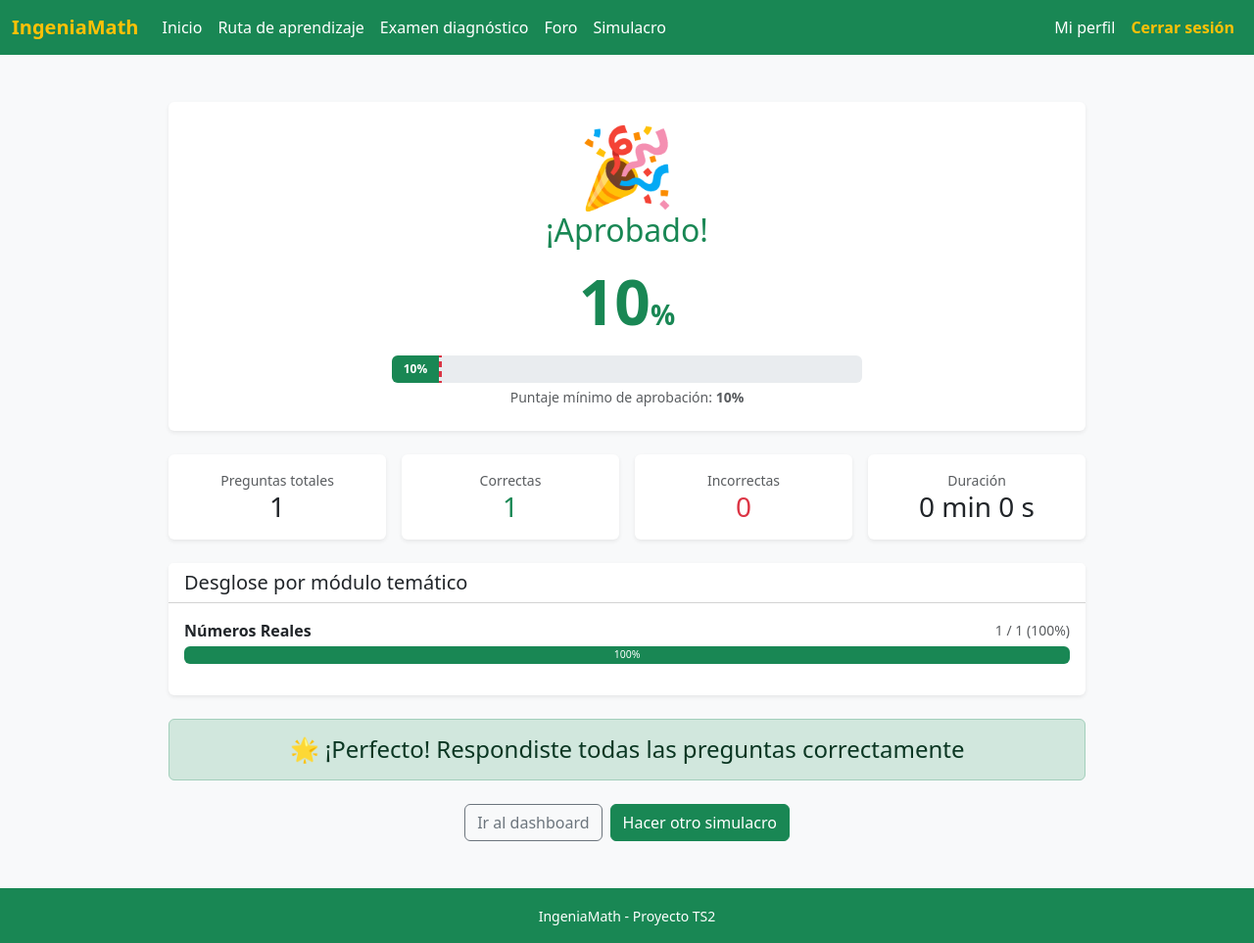
After one commit to dxRony/IngeniaMath, a Laravel app: page /student/mock-exams/1/results in a window 1280 px wide. The commit adds this page. Shown: the whole page at 98% size. Run offline with Laravel 12, Linux system fonts and the light colour scheme; a user stored in the database is signed in; data comes from the database, SQL or seed files in the repository; tables that the repository leaves empty hold one stand-in row (values such as "Sample post"); parts of the project's set-up code (start-up, migrations or seed data) failed here and were passed over.

Commit message:
add: retroalimentacion de resultados de simulacro

```diff
--- /dev/null
+++ b/resources/views/student/mock-exams/results.blade.php
@@ -0,0 +1,238 @@
+@extends('student.main')
+
+@section('content')
+    <div class="container py-4" style="max-width: 960px;">
+
+        @php
+            $isPassed = $exam->score >= $exam->config->min_passing_score;
+            $totalQuestions = $exam->exercises->count();
+            $correctCount = $exam->exercises->where('is_correct', true)->count();
+            $incorrectCount = $totalQuestions - $correctCount;
+            $unansweredCount = $exam->exercises->whereNull('answered_at')->count();
+        @endphp
+
+        {{-- Encabezado con resultado principal --}}
+        <div class="card shadow-sm mb-4 border-0">
+            <div class="card-body text-center py-4">
+                @if($isPassed)
+                    <div style="font-size: 5rem; line-height: 1;">🎉</div>
+                    <h2 class="text-success mb-3 mt-2">¡Aprobado!</h2>
+                @else
+                    <div style="font-size: 5rem; line-height: 1;">📚</div>
+                    <h2 class="text-warning mb-3 mt-2">Sigue practicando</h2>
+                @endif
+
+                <div class="display-3 fw-bold {{ $isPassed ? 'text-success' : 'text-warning' }}">
+                    {{ $exam->score }}<small class="fs-3">%</small>
+                </div>
+
+                {{-- Barra de comparativa con el puntaje mínimo --}}
+                <div class="mx-auto mt-3" style="max-width: 480px;">
+                    <div class="progress" style="height: 28px; position: relative;">
+                        <div class="progress-bar {{ $isPassed ? 'bg-success' : 'bg-warning' }}"
+                             role="progressbar"
+                             style="width: {{ $exam->score }}%;">
+                            <strong>{{ $exam->score }}%</strong>
+                        </div>
+                        {{-- Línea del puntaje mínimo --}}
+                        <div style="position: absolute; left: {{ $exam->config->min_passing_score }}%; top: -4px; bottom: -4px; border-left: 3px dashed #dc3545;"></div>
+                    </div>
+                    <small class="text-muted d-block mt-1">
+                        Puntaje mínimo de aprobación: <strong>{{ $exam->config->min_passing_score }}%</strong>
+                    </small>
+                </div>
+            </div>
+        </div>
+
+        {{-- Métricas generales --}}
+        <div class="row g-3 mb-4">
+            <div class="col-md-3">
+                <div class="card shadow-sm border-0 h-100">
+                    <div class="card-body text-center">
+                        <div class="text-muted small">Preguntas totales</div>
+                        <h3 class="mb-0">{{ $totalQuestions }}</h3>
+                    </div>
+                </div>
+            </div>
+            <div class="col-md-3">
+                <div class="card shadow-sm border-0 h-100">
+                    <div class="card-body text-center">
+                        <div class="text-muted small">Correctas</div>
+                        <h3 class="mb-0 text-success">{{ $correctCount }}</h3>
+                    </div>
+                </div>
+            </div>
+            <div class="col-md-3">
+                <div class="card shadow-sm border-0 h-100">
+                    <div class="card-body text-center">
+                        <div class="text-muted small">Incorrectas</div>
+                        <h3 class="mb-0 text-danger">{{ $incorrectCount }}</h3>
+                        @if($unansweredCount > 0)
+                            <small class="text-muted">({{ $unansweredCount }} sin responder)</small>
+                        @endif
+                    </div>
+                </div>
+            </div>
+            <div class="col-md-3">
+                <div class="card shadow-sm border-0 h-100">
+                    <div class="card-body text-center">
+                        <div class="text-muted small">Duración</div>
+                        <h3 class="mb-0">{{ $duration['formatted'] }}</h3>
+                    </div>
+                </div>
+            </div>
+        </div>
+
+        {{-- Desglose por módulo --}}
+        <div class="card shadow-sm border-0 mb-4">
+            <div class="card-header bg-white">
+                <h5 class="mb-0">Desglose por módulo temático</h5>
+            </div>
+            <div class="card-body">
+                @foreach($topicBreakdown as $row)
+                    @php
+                        $rowPercentage = $row['percentage'];
+                        $barColor = $rowPercentage >= 80 ? 'bg-success'
+                                  : ($rowPercentage >= 50 ? 'bg-warning' : 'bg-danger');
+                    @endphp
+                    <div class="mb-3">
+                        <div class="d-flex justify-content-between align-items-center mb-1">
+                            <strong>{{ $row['topic_name'] }}</strong>
+                            <span class="text-muted small">
+                            {{ $row['correct'] }} / {{ $row['total'] }}
+                            ({{ $rowPercentage }}%)
+                        </span>
+                        </div>
+                        <div class="progress" style="height: 18px;">
+                            <div class="progress-bar {{ $barColor }}" role="progressbar"
+                                 style="width: {{ $rowPercentage }}%;">
+                                @if($rowPercentage >= 15)
+                                    <small>{{ $rowPercentage }}%</small>
+                                @endif
+                            </div>
+                        </div>
+                    </div>
+                @endforeach
+            </div>
+        </div>
+
+        {{-- Lista de preguntas incorrectas --}}
+        @if($incorrectQuestions->count() > 0)
+            <div class="card shadow-sm border-0 mb-4">
+                <div class="card-header bg-white">
+                    <h5 class="mb-0">Preguntas incorrectas ({{ $incorrectQuestions->count() }})</h5>
+                    <small class="text-muted">Revisa la solución de cada pregunta para reforzar tu aprendizaje</small>
+                </div>
+                <div class="card-body">
+                    <div class="accordion" id="incorrectQuestionsAccordion">
+                        @foreach($incorrectQuestions as $idx => $examExercise)
+                            @php
+                                $exercise = $examExercise->exercise;
+                                $correctAnswerText = $resultsService->getCorrectAnswerText($exercise);
+                                $accordionId = 'q' . $examExercise->order;
+                            @endphp
+                            <div class="accordion-item">
+                                <h2 class="accordion-header">
+                                    <button class="accordion-button collapsed" type="button"
+                                            data-bs-toggle="collapse"
+                                            data-bs-target="#collapse{{ $accordionId }}">
+                                        <div class="d-flex flex-column flex-md-row align-items-md-center gap-2 w-100 me-3">
+                                            <span class="badge bg-danger">#{{ $examExercise->order }}</span>
+                                            <span class="badge rounded-pill text-bg-light border text-secondary">
+                                            {{ $exercise->subtopic->topic->name }}
+                                        </span>
+                                            <span class="text-truncate flex-grow-1">
+                                            {!! \Illuminate\Support\Str::limit(strip_tags($exercise->statement), 80) !!}
+                                        </span>
+                                        </div>
+                                    </button>
+                                </h2>
+                                <div id="collapse{{ $accordionId }}"
+                                     class="accordion-collapse collapse"
+                                     data-bs-parent="#incorrectQuestionsAccordion">
+                                    <div class="accordion-body">
+                                        {{-- Enunciado completo --}}
+                                        <div class="mb-3">
+                                            <h6 class="text-muted small text-uppercase">Enunciado</h6>
+                                            <p class="mb-0">{!! $exercise->statement !!}</p>
+                                        </div>
+
+                                        @if($exercise->image_url)
+                                            <img src="{{ Storage::url($exercise->image_url) }}"
+                                                 alt="Imagen del ejercicio"
+                                                 class="img-fluid rounded border mb-3"
+                                                 style="max-height: 200px;">
+                                        @endif
+
+                                        {{-- Respuestas comparadas --}}
+                                        <div class="row mb-3">
+                                            <div class="col-md-6 mb-2">
+                                                <h6 class="text-muted small text-uppercase">Tu respuesta</h6>
+                                                <div class="alert alert-danger mb-0 py-2">
+                                                    @if($examExercise->given_answer)
+                                                        {{ $examExercise->given_answer }}
+                                                    @else
+                                                        <em class="text-muted">Sin respuesta</em>
+                                                    @endif
+                                                </div>
+                                            </div>
+                                            <div class="col-md-6 mb-2">
+                                                <h6 class="text-muted small text-uppercase">Respuesta correcta</h6>
+                                                <div class="alert alert-success mb-0 py-2">
+                                                    <strong>{{ $correctAnswerText }}</strong>
+                                                </div>
+                                            </div>
+                                        </div>
+
+                                        {{-- Solución paso a paso --}}
+                                        @if($exercise->steps->count() > 0)
+                                            <h6 class="text-muted small text-uppercase mt-3">Solución paso a paso</h6>
+                                            <ol class="ps-3">
+                                                @foreach($exercise->steps->sortBy('step_number') as $step)
+                                                    <li class="mb-2">
+                                                        {!! $step->description !!}
+                                                        @if($step->image_url)
+                                                            <div class="mt-2">
+                                                                <img src="{{ Storage::url($step->image_url) }}"
+                                                                     alt="Paso {{ $step->step_number }}"
+                                                                     class="img-fluid rounded border"
+                                                                     style="max-height: 200px;">
+                                                            </div>
+                                                        @endif
+                                                    </li>
+                                                @endforeach
+                                            </ol>
+                                        @endif
+
+                                        {{-- Explicación conceptual --}}
+                                        @if($exercise->concept_explanation)
+                                            <h6 class="text-muted small text-uppercase mt-3">Explicación conceptual</h6>
+                                            <div class="alert alert-info mb-0">
+                                                {!! $exercise->concept_explanation !!}
+                                            </div>
+                                        @endif
+                                    </div>
+                                </div>
+                            </div>
+                        @endforeach
+                    </div>
+                </div>
+            </div>
+        @else
+            <div class="alert alert-success text-center">
+                <h4 class="mb-0">🌟 ¡Perfecto! Respondiste todas las preguntas correctamente</h4>
+            </div>
+        @endif
+
+        {{-- Acciones --}}
+        <div class="d-flex justify-content-center gap-2 mt-4">
+            <a href="{{ route('student.dashboard') }}" class="btn btn-outline-secondary">
+                Ir al dashboard
+            </a>
+            <a href="{{ route('student.mock-exams.start-form') }}" class="btn btn-success">
+                 Hacer otro simulacro
+            </a>
+        </div>
+
+    </div>
+@endsection
--- a/resources/views/student/mock-exams/take.blade.php
+++ b/resources/views/student/mock-exams/take.blade.php
@@ -88,7 +88,7 @@
                 @else
                     <button type="submit" class="btn btn-success"
                             onclick="return confirm('¿Finalizar el simulacro?')">
-                        ✓ Finalizar simulacro
+                         Finalizar simulacro
                     </button>
                 @endif
             </div>
--- a/routes/web.php
+++ b/routes/web.php
@@ -193,14 +193,13 @@ Route::prefix('student')->middleware(['auth', 'active', 'role:4', 'assessment.co
 
 // Simulacros de examen
     Route::prefix('mock-exams')->name('student.mock-exams.')->group(function () {
-        Route::get('/',                     [\App\Http\Controllers\Student\MockExams\MockExamController::class, 'startForm'])->name('start-form');
-        Route::post('/start',               [\App\Http\Controllers\Student\MockExams\MockExamController::class, 'start'])->name('start');
+        Route::get('/',                     [MockExamController::class, 'startForm'])->name('start-form');
+        Route::post('/start',               [MockExamController::class, 'start'])->name('start');
 
-        Route::get('/{id}/take/{order}',    [\App\Http\Controllers\Student\MockExams\MockExamController::class, 'take'])->name('take')->whereNumber('id')->whereNumber('order');
-        Route::post('/{id}/answer/{order}', [\App\Http\Controllers\Student\MockExams\MockExamController::class, 'answer'])->name('answer')->whereNumber('id')->whereNumber('order');
-        Route::post('/{id}/finish',         [\App\Http\Controllers\Student\MockExams\MockExamController::class, 'finish'])->name('finish')->whereNumber('id');
-
-        Route::get('/{id}/results',         [\App\Http\Controllers\Student\MockExams\MockExamController::class, 'results'])->name('results')->whereNumber('id');
+        Route::get('/{id}/take/{order}',    [MockExamController::class, 'take'])->name('take')->whereNumber('id')->whereNumber('order');
+        Route::post('/{id}/answer/{order}', [MockExamController::class, 'answer'])->name('answer')->whereNumber('id')->whereNumber('order');
+        Route::get('/{id}/finish',          [MockExamController::class, 'finish'])->name('finish')->whereNumber('id');
+        Route::get('/{id}/results',         [MockExamController::class, 'results'])->name('results')->whereNumber('id');
     });
 
 
```
Also changed, not shown: resources/views/student/mock-exams/results-placeholder.blade.php (deleted, +0 -71 lines), resources/views/student/mock-exams/take-placeholder.blade.php (deleted, +0 -30 lines).
